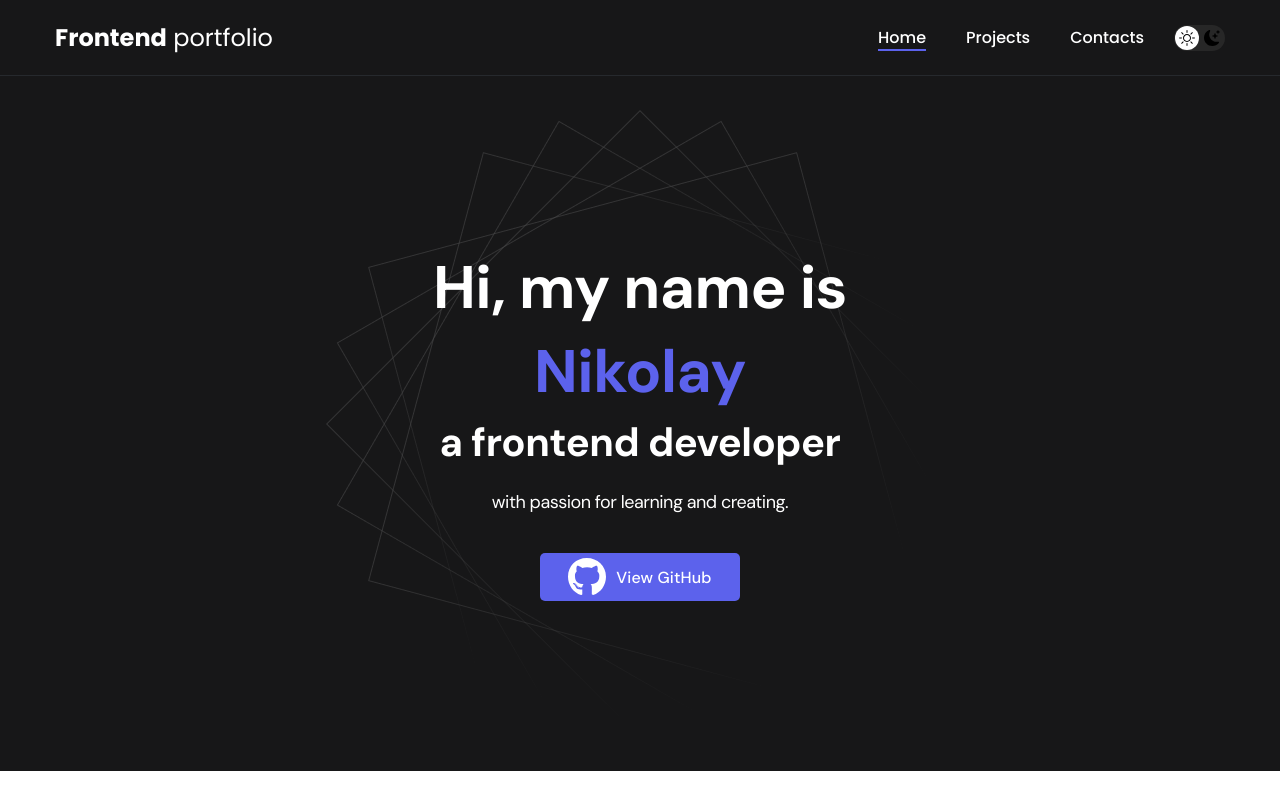
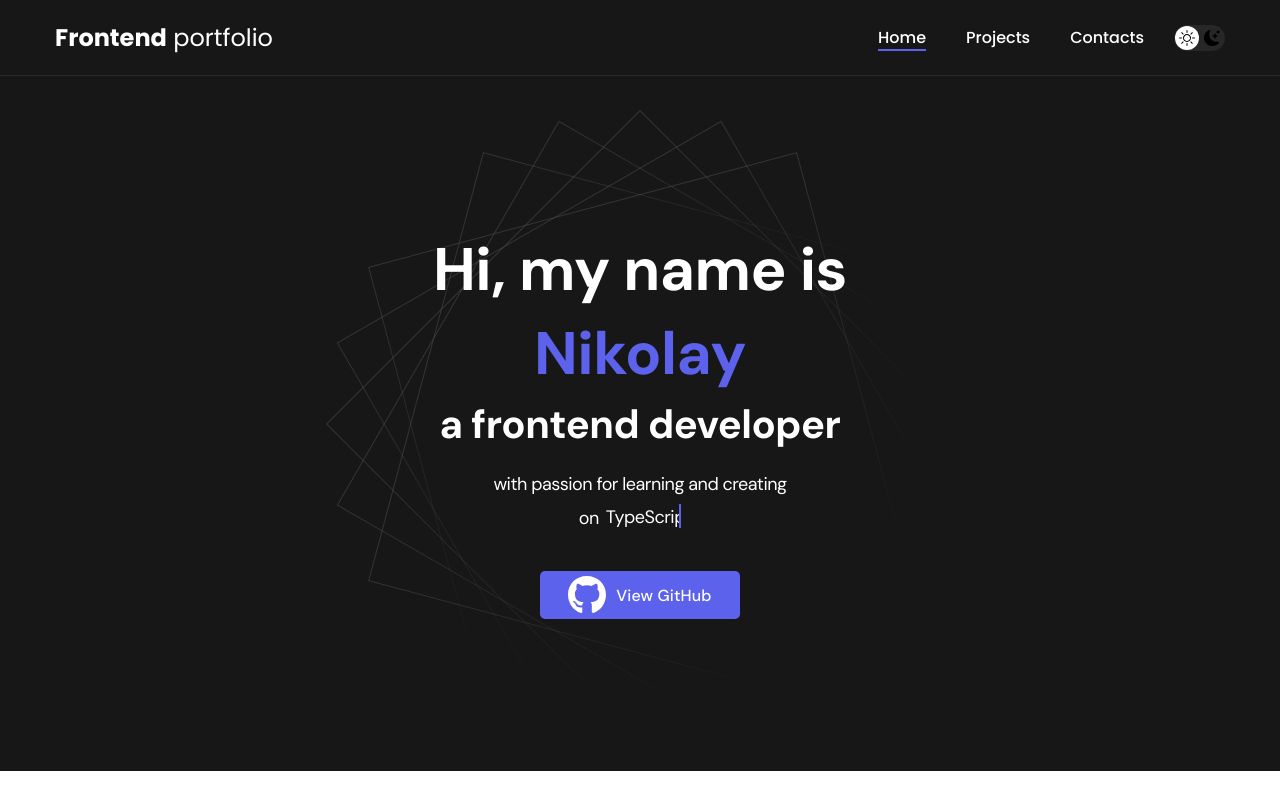
Before and after one commit to nikolay-js/portfolio, a React (Create React App) app: page /#/ in a window 1280 px wide. Shown: the top 800 px of the page. Built offline with nearby package versions, Linux system fonts and the light colour scheme.

Commit message:
Added typing effect on header text

```diff
--- a/src/components/header/Header.jsx
+++ b/src/components/header/Header.jsx
@@ -13,7 +13,16 @@ const Header = () => {
           <br />a frontend developer
 				</h1>
         <div className="header__text">
-          <p>with passion for learning and creating.</p>
+          <p>with passion for learning and creating</p>
+          <div className="header__text-container">
+            <div>on</div>
+            <ul className="header__text-dynamic">
+              <li><span>HTML / CSS.</span></li>
+              <li><span>JavaScript.</span></li>
+              <li><span>TypeScript.</span></li>
+              <li><span>React.</span></li>
+            </ul>
+          </div>
         </div>
         <a href="https://github.com/nikolay-js" target="_blank" rel="noreferrer" className="btn">
           <img src={gitHubIcon} alt="GitHubIcon" />
--- a/src/components/header/style.css
+++ b/src/components/header/style.css
@@ -48,3 +48,55 @@
 .header__text p + p {
 	margin-top: 0.5em;
 }
+
+.header__text-container {
+	display: flex;
+	justify-content: center;
+  align-items: center;
+	margin-top: 0.5em;
+}
+
+.header__text-dynamic {
+  list-style: none;
+  margin-left: 7px;
+  text-align: left;
+  line-height: 27px;
+  max-height: 27px;
+  overflow: hidden;
+}
+
+.header__text-dynamic li{
+  font-size: 18px;
+  position: relative;
+  top: 0;
+  animation: slide 8s steps(4) infinite;
+}
+
+.header__text-dynamic li span {
+  position: relative;
+}
+
+.header__text-dynamic li span::after {
+  content: '';
+  position: absolute;
+  left: 0;
+  height: 100%;
+  width: 100%;
+  background-color: var(--header-bg);
+  border-left: 2px solid var(--accent);
+  padding-left: 20px;
+  animation: typing 2s steps(11) infinite;
+}
+
+@keyframes slide {
+  100% {
+    top: -108px
+  }
+}
+
+@keyframes typing {
+  100% {
+    left: 100%;
+    margin: 0 -12px 0 12px;
+  }
+}
--- a/src/components/navbar/style.css
+++ b/src/components/navbar/style.css
@@ -4,6 +4,7 @@
 	position: sticky;
 	top: 0;
 	padding: 20px 0;
+	z-index: 1;
 	background-color: var(--nav-bg);
 	border-bottom: 1px solid var(--nav-border);
 	color: var(--nav-text);
```
